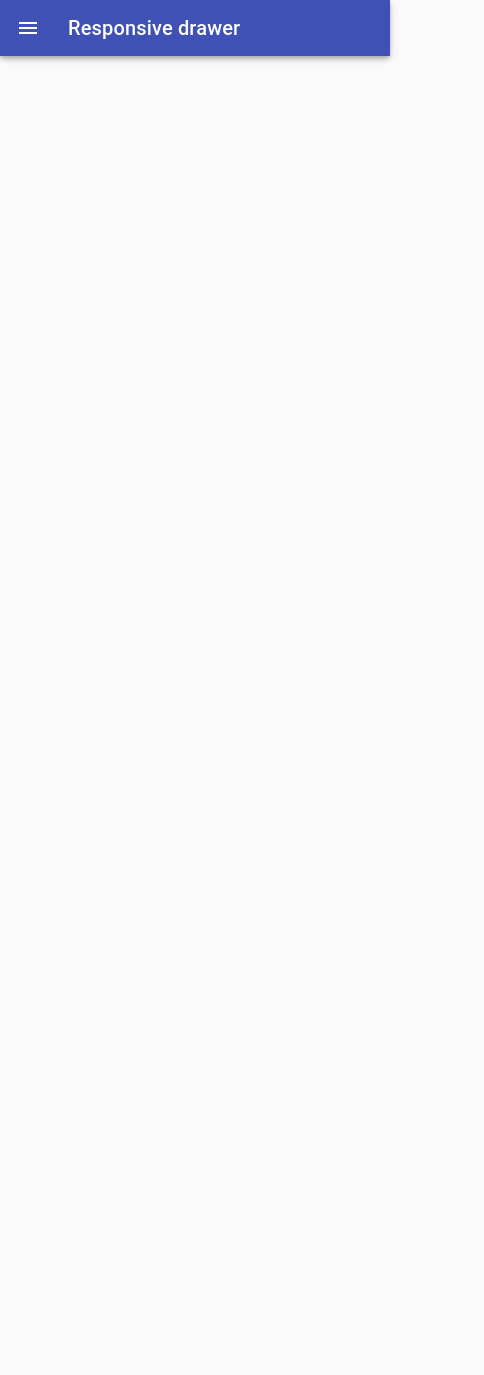
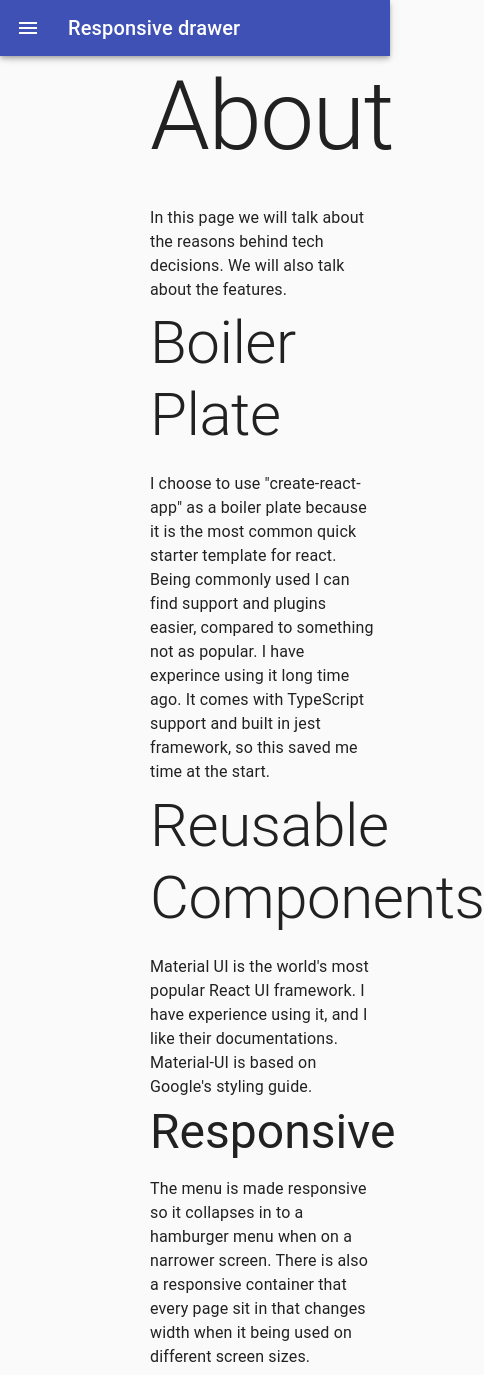
Before and after one commit to WaterlessPiano2/Todos, a React (Create React App) app: page /about in a window 390 px wide. Shown: the whole page, 484 px wide, since content can reach past the window. Before the commit the page ends 844 px from the top, so only its background shows below. Built offline with nearby package versions, Linux system fonts and the light colour scheme.

Commit message:
Added content to About, Making it responsive WIP

```diff
--- a/src/App.tsx
+++ b/src/App.tsx
@@ -4,15 +4,18 @@ import About from "./pages/About";
 import Tasks from "./pages/Tasks";
 import NewTask from "./pages/NewTask";
 import ResponsiveDrawer from "./components/Menu";
+import { makeStyles } from "@material-ui/core/styles";
+import Container from "@material-ui/core/Container";
 
-// This site has 3 pages, all of which are rendered
-// dynamically in the browser (not server rendered).
-//
-// Although the page does not ever refresh, notice how
-// React Router keeps the URL up to date as you navigate
-// through the site. This preserves the browser history,
-// making sure things like the back button and bookmarks
-// work properly.
+const useStyles = makeStyles({
+  responsive: {
+    paddingTop: 60,
+    paddingLeft: 150,
+    paddingright: 20,
+    marginRight: 20,
+    //backgroundColor: "red",
+  },
+});
 
 const routes = () => {
   return (
@@ -31,11 +34,15 @@ const routes = () => {
 };
 
 const App = () => {
+  const classes = useStyles();
+
   return (
     <Router>
       <div>
         <ResponsiveDrawer />
-        {routes()}
+        <Container className={classes.responsive} fixed>
+          <div>{routes()}</div>
+        </Container>
       </div>
     </Router>
   );
--- a/src/components/Menu.tsx
+++ b/src/components/Menu.tsx
@@ -14,13 +14,13 @@ import MenuIcon from "@material-ui/icons/Menu";
 import Toolbar from "@material-ui/core/Toolbar";
 import Typography from "@material-ui/core/Typography";
 import { makeStyles, useTheme } from "@material-ui/core/styles";
-import  {Link} from "react-router-dom";
+import { Link } from "react-router-dom";
 
 import AssignmentIcon from "@material-ui/icons/Assignment";
 import AddIcon from "@material-ui/icons/Add";
 import InfoIcon from "@material-ui/icons/Info";
 
-const drawerWidth = 240;
+const drawerWidth = 150;
 
 const useStyles = makeStyles((theme) => ({
   root: {
@@ -67,6 +67,7 @@ function ResponsiveDrawer(props: { window: any }) {
 
   const drawer = (
     <div>
+      <div className={classes.toolbar} />
       <Divider />
       <List>
         <Link style={{ textDecoration: "none" }} to="/">
--- a/src/pages/About.tsx
+++ b/src/pages/About.tsx
@@ -1,9 +1,43 @@
 import React from "react";
+import Typography from "@material-ui/core/Typography";
 
 const About = () => {
   return (
     <div>
-      <h2>About</h2>
+      <Typography variant="h1" component="h2" gutterBottom>
+        About
+      </Typography>
+      <Typography variant="body1" gutterBottom>
+        In this page we will talk about the reasons behind tech decisions. We
+        will also talk about the features.
+      </Typography>
+      <Typography variant="h2" gutterBottom>
+        Boiler Plate
+      </Typography>
+      <Typography variant="body1" gutterBottom>
+        I choose to use "create-react-app" as a boiler plate because it is the
+        most common quick starter template for react. Being commonly used I can
+        find support and plugins easier, compared to something not as popular. I
+        have experince using it long time ago. It comes with TypeScript support
+        and built in jest framework, so this saved me time at the start.
+      </Typography>
+      <Typography variant="h2" gutterBottom>
+        Reusable Components
+      </Typography>
+      <Typography variant="body1" gutterBottom>
+        Material UI is the world's most popular React UI framework. I have
+        experience using it, and I like their documentations. Material-UI is
+        based on Google's styling guide.
+      </Typography>
+      <Typography variant="h3" gutterBottom>
+        Responsive
+      </Typography>
+      <Typography variant="body1" gutterBottom>
+        The menu is made responsive so it collapses in to a hamburger menu when
+        on a narrower screen. There is also a responsive container that every
+        page sit in that changes width when it being used on different screen
+        sizes.
+      </Typography>
     </div>
   );
 };
```
